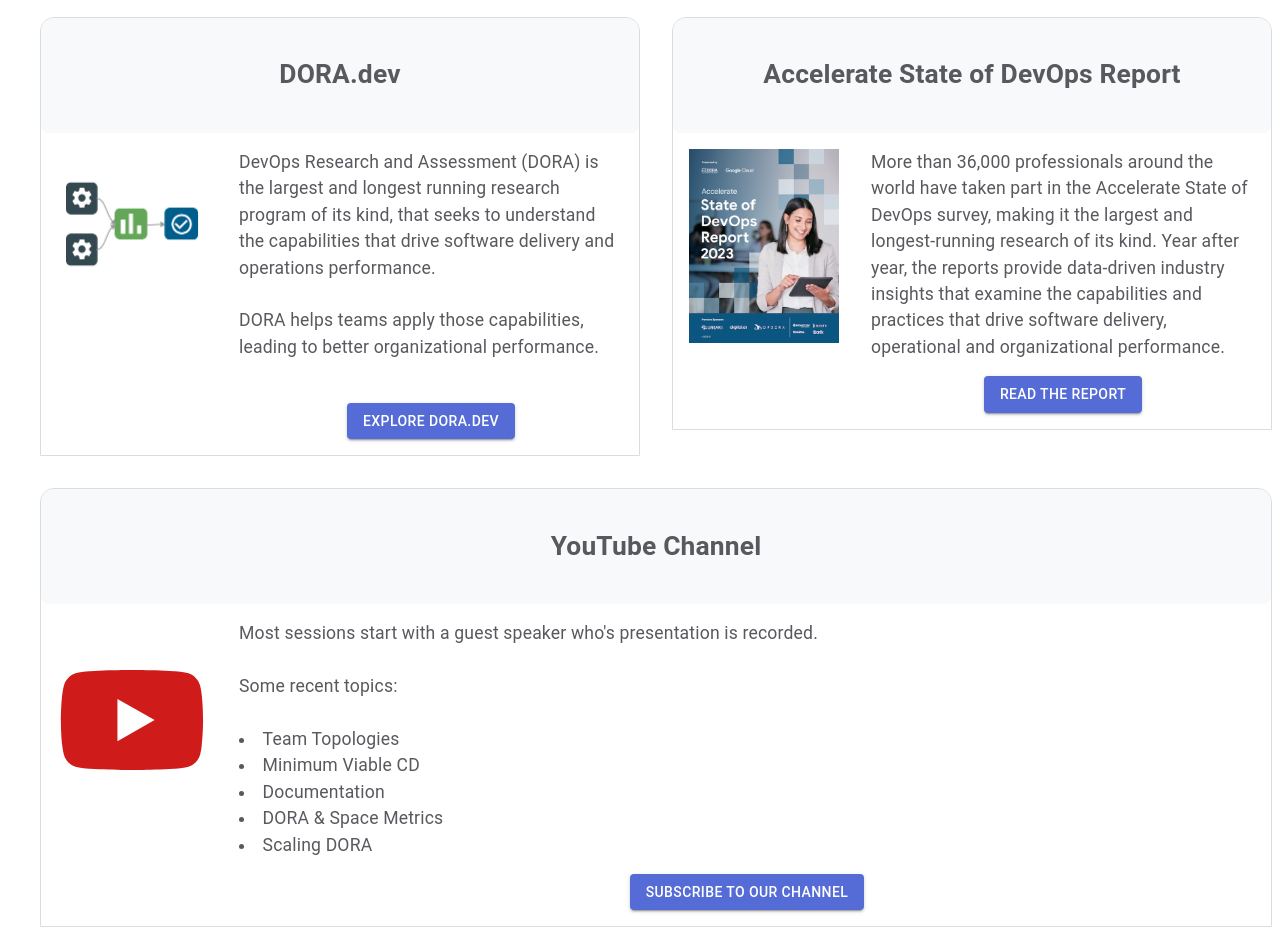
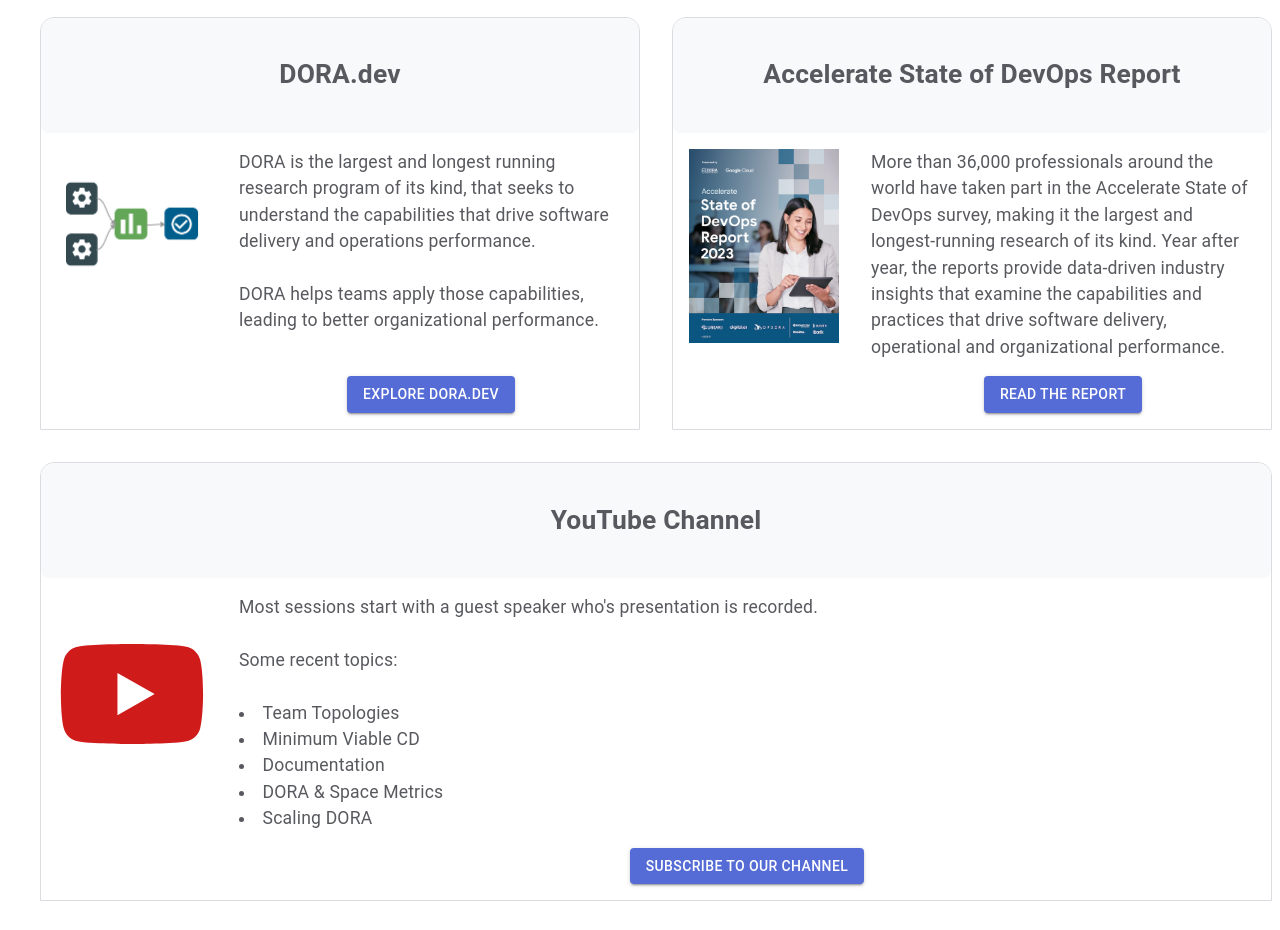
Before and after one commit to dora-team/dora.community, a React (Vite) app: page / in a window 1280 px wide. Shown: the part 780-1710 px from the top of the page. Built offline with nearby package versions, Linux system fonts and the light colour scheme.

Commit message:
Simplify homepage language

```diff
--- a/src/components/HomePage.tsx
+++ b/src/components/HomePage.tsx
@@ -48,7 +48,7 @@
         </Grid>
         <Grid item xl={4} md={6} xs={12}>
           <Card title="DORA.dev" imageLeft={doraDevCard} size="s">
-            DevOps Research and Assessment (DORA) is the largest and longest
+            DORA is the largest and longest
             running research program of its kind, that seeks to understand the
             capabilities that drive software delivery and operations
             performance. <br /> <br /> DORA helps teams apply those
```
